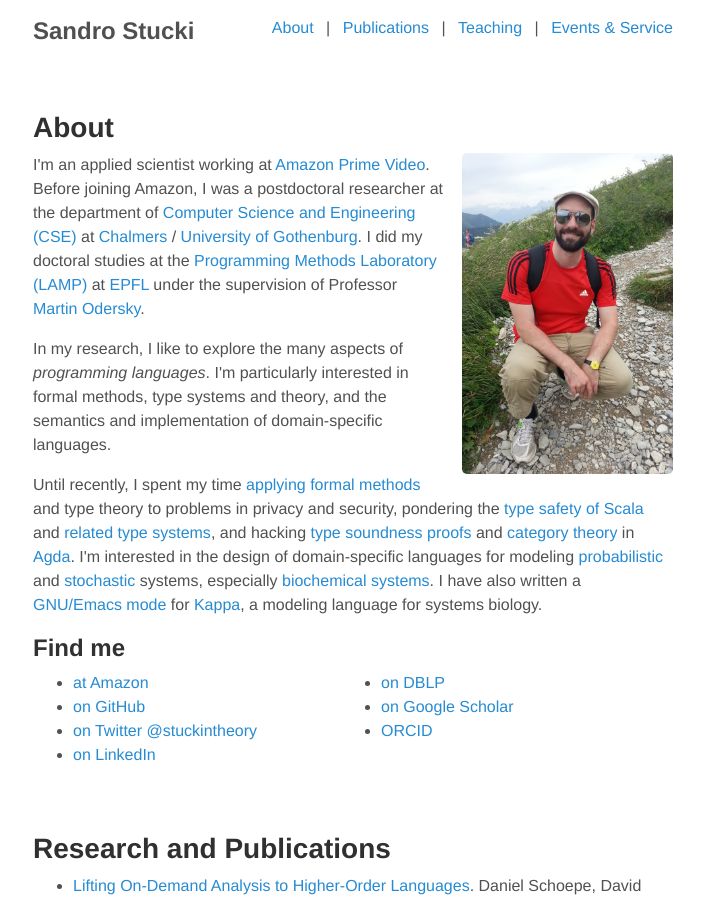
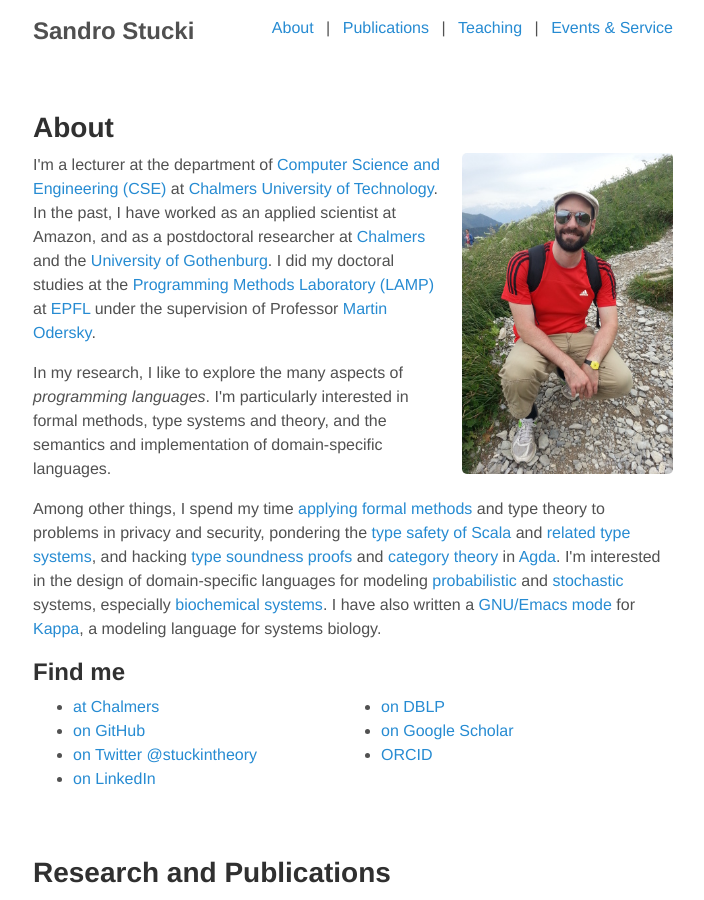
Before and after one commit to sstucki/sstucki.github.io, a Jekyll site: the page built from index.html, in a window 1280 px wide and 900 px high. Shown: the whole window, without its empty margins (287-991 px from the left). Built offline with Jekyll 4.4.1, drawn with Linux system fonts in a browser that asks for light colours.

Commit message:
[ index ] update affiliation and contact details.

```diff
--- a/index.html
+++ b/index.html
@@ -8,11 +8,17 @@ title: Home
 
   <img src="public/me.jpg" class="profile"/>
 
-  <p>I'm an applied scientist working at
-  <a href="https://www.amazon.science/author/sandro-stucki">Amazon Prime Video</a>.
-  Before joining Amazon, I was a postdoctoral researcher at the department
-  of <a href="https://www.chalmers.se/cse/">Computer Science and Engineering (CSE)</a>
-  at <a href="https://www.chalmers.se/">Chalmers</a>&nbsp;/ <a href="https://www.gu.se/">University of Gothenburg</a>.  I did my doctoral studies at the <a href="http://lamp.epfl.ch/"> Programming Methods Laboratory (LAMP)</a> at <a href="http://www.epfl.ch/">EPFL</a> under the supervision of Professor <a href="http://people.epfl.ch/martin.odersky">Martin Odersky</a>.</p>
+  <p>I'm a lecturer at the department of
+  <a href="https://www.chalmers.se/cse/">Computer Science and Engineering (CSE)</a> at
+  <a href="https://www.chalmers.se/">Chalmers University of Technology</a>.
+  In the past, I have worked as an applied scientist at Amazon,
+  and as a postdoctoral researcher at
+  <a href="https://www.chalmers.se/">Chalmers</a> and the
+  <a href="https://www.gu.se/">University of Gothenburg</a>.
+  I did my doctoral studies at the
+  <a href="http://lamp.epfl.ch/">Programming Methods Laboratory (LAMP)</a> at
+  <a href="http://www.epfl.ch/">EPFL</a> under the supervision of
+  Professor <a href="http://people.epfl.ch/martin.odersky">Martin Odersky</a>.</p>
 
   <p>In my research, I like to explore the many aspects of
   <em>programming languages</em>.  I'm particularly interested in
@@ -21,7 +27,7 @@ title: Home
   <!--, as well as formal methods for scientific modeling.-->
   </p>
 
-  <p>Until recently, I spent my time
+  <p>Among other things, I spend my time
   <a href="{% post_url pubs/2019-08-01-StuckiSSB19fm %}">applying formal methods</a> and type theory to problems in privacy and security,
   pondering the <a href="http://scala-lang.org/blog/2016/02/03/essence-of-scala.html">type safety of Scala</a> and <a href="https://github.com/sstucki/f-omega-int-agda">related type systems</a>, and
   hacking <a href="https://github.com/sstucki/pts-agda">type soundness proofs</a> and <a href="https://github.com/agda/agda-categories">category theory</a> in <a href="https://github.com/agda/agda">Agda</a>.
@@ -39,8 +45,7 @@ title: Home
 
   <h2>Find me</h2>
   <ul class="contact">
-    <li><a href="https://www.amazon.science/author/sandro-stucki">at Amazon</a></li>
-    <!--<li><a href="https://www.chalmers.se/en/Staff/Pages/sandros.aspx" target="_blank">at Chalmers</a>&nbsp;| <a href="https://www.gu.se/om-universitetet/hitta-person/sandrostucki" target="_blank">University of Gothenburg</a></li>-->
+    <li><a href="https://www.chalmers.se/personer/sandros/" target="_blank">at Chalmers</a></li><!--&nbsp;| <a href="https://www.gu.se/om-universitetet/hitta-person/sandrostucki" target="_blank">University of Gothenburg</a></li>-->
     <li><a href="https://github.com/sstucki" target="_blank">on GitHub</a></li>
     <li><a href="https://twitter.com/stuckintheory" target="_blank">on Twitter @stuckintheory</a></li>
     <li><a href="https://www.linkedin.com/in/sandro-stucki" target="_blank">on LinkedIn</a></li>
```
